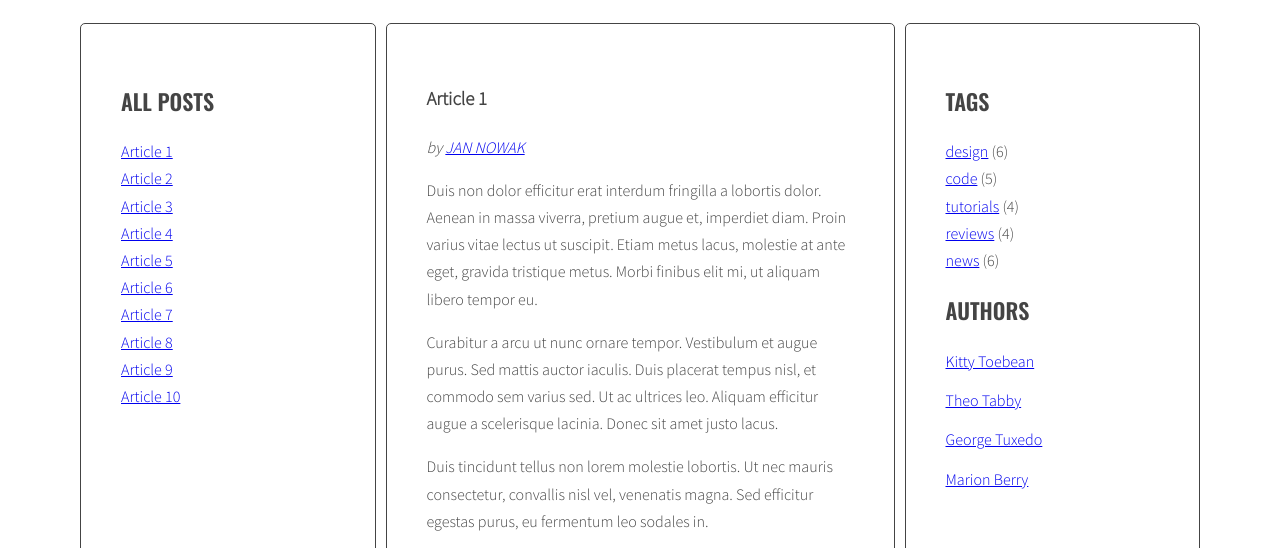
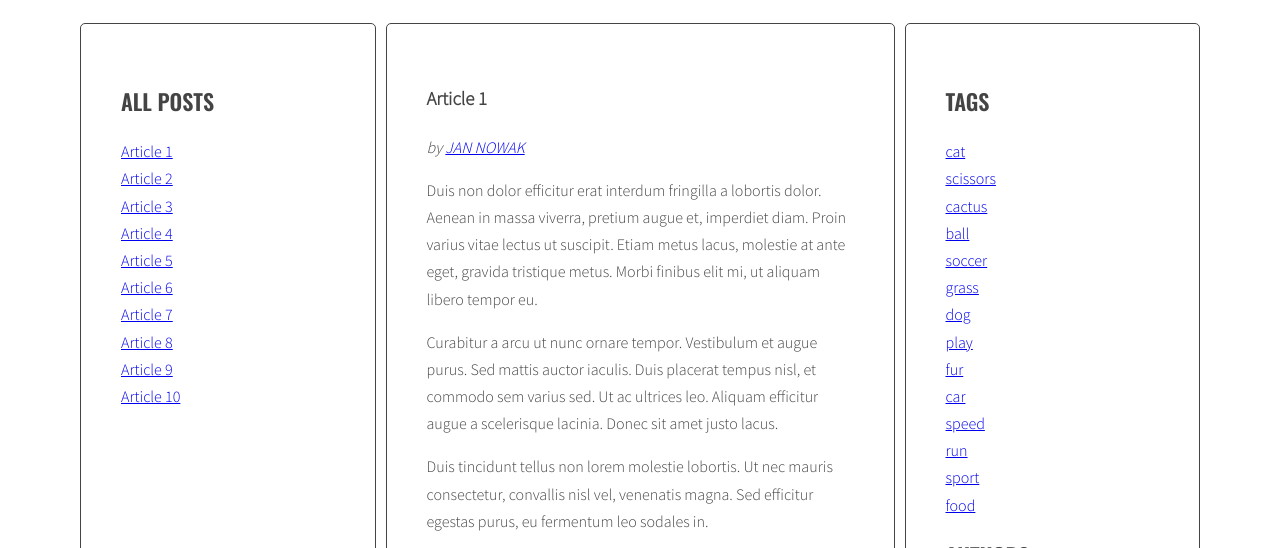
Before and after one commit to rzeznicky/javascript-blog, a website: page index.html in a window 1280 px wide. Shown: the part 220-768 px from the top of the page. Drawn offline with nearby package versions, Linux system fonts and the light colour scheme.

Commit message:
Add tag list in right sidebar

```diff
--- a/index.html
+++ b/index.html
@@ -171,13 +171,7 @@
             </section>
             <aside class="sidebar">
               <h2 class="section-title">Tags</h2>
-              <ul class="list tags">
-                <li><a href="#">design</a> <span>(6)</span></li>
-                <li><a href="#">code</a> <span>(5)</span></li>
-                <li><a href="#">tutorials</a> <span>(4)</span></li>
-                <li><a href="#">reviews</a> <span>(4)</span></li>
-                <li><a href="#">news</a> <span>(6)</span></li>
-              </ul>
+              <ul class="list tags"></ul>
               <h2 class="section-title">Authors</h2>
               <ul class="list authors">
                 <li>
--- a/js/script.js
+++ b/js/script.js
@@ -33,6 +33,7 @@ const optTitleSelector = '.post-title';
 const optTitleListSelector = '.titles';
 const optArticleTagsSelector = '.post-tags .list';
 const optArticleAuthorSelector = '.post-author';
+const optTagsListSelector = '.list.tags';
 
 function generateTitleLinks(customSelector = ''){
   /* [DONE] remove contents of titleList */
@@ -71,6 +72,9 @@ function generateTitleLinks(customSelector = ''){
 generateTitleLinks();
 
 function generateTags(){
+  /* [NEW] create a new variable allTags with an empty array */
+  let allTags = [];
+  // console.log(allTags);
   /* [DONE] find all articles */
   const articles = document.querySelectorAll(optArticleSelector);
   // console.log('ARTICLES: ', articles);
@@ -94,6 +98,12 @@ function generateTags(){
       // console.log('linkHTML: ', linkHTML);
       /* [DONE] add generated code to html variable */
       html = html + linkHTML + ' ';
+      // console.log('linkHTML: v2: ', linkHTML);
+      /* [NEW] check if this link is NOT already in allTags */
+      if(allTags.indexOf(linkHTML) == -1){
+        /* [NEW] add generated code to allTags array */
+        allTags.push(linkHTML);
+      }
     /* [DONE] END LOOP: for each tag */
     }
     /* [DONE] insert HTML of all the links into the tags wrapper */
@@ -101,6 +111,13 @@ function generateTags(){
     // console.log('tagWrapper: ', tagWrapper);
   /* [DONE] END LOOP: for every article: */
   }
+  /* [NEW] find list of tags in right column */
+  const tagList = document.querySelector(optTagsListSelector);
+  console.log('tagList: ', tagList);
+  console.log('allTags: ', allTags);
+  /* [NEW] add html from allTags to tagList */
+  tagList.innerHTML = allTags.join(' ');
+  console.log('tagList updated: ', tagList);
 }
 generateTags();
 
@@ -162,17 +179,17 @@ function generateAuthors(){
     /* [DONE] find author wrapper */
     const authorWrapper = article.querySelector(optArticleAuthorSelector);
     // console.log('authorWrapper: ', authorWrapper);
-    /* make html variable with empty string */
+    /* [DONE] make html variable with empty string */
     let html = '';
-    /* get tags from data-author attribute */
+    /* [DONE] get tags from data-author attribute */
     const articleAuthor = article.getAttribute('data-author');
     // console.log('articleAuthor: ', articleAuthor);
-    /* generate HTML of the link */
+    /* [DONE] generate HTML of the link */
     const linkHTML ='by <a href="#' + articleAuthor + '">' + articleAuthor.toUpperCase();
     // console.log('linkHTML: ', linkHTML);
-    /* [add generated code to html variable */
+    /* [DONE] add generated code to html variable */
     html = html + linkHTML + ' ';
-    /* insert HTML of all the links into the tags wrapper */
+    /* [DONE] insert HTML of all the links into the tags wrapper */
     authorWrapper.innerHTML = html;
   /* [DONE] END LOOP: for every article: */
   }
```
